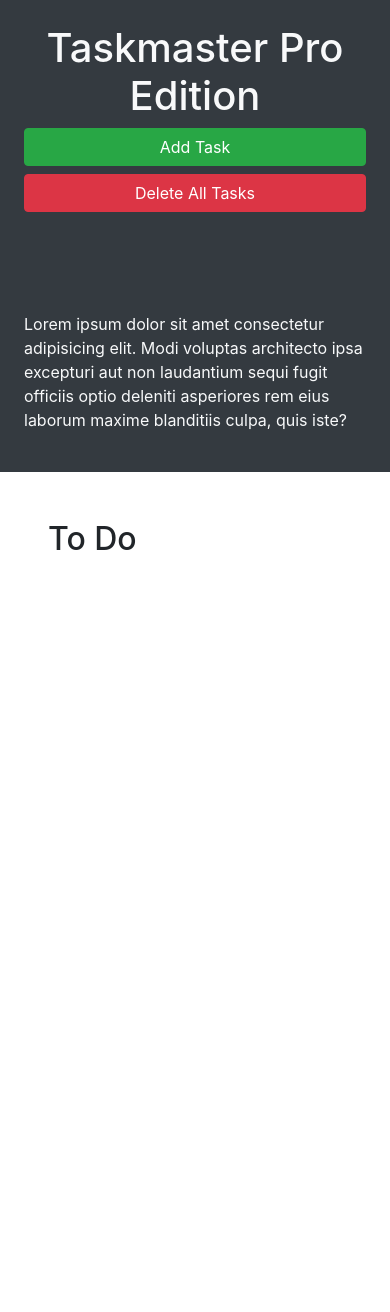
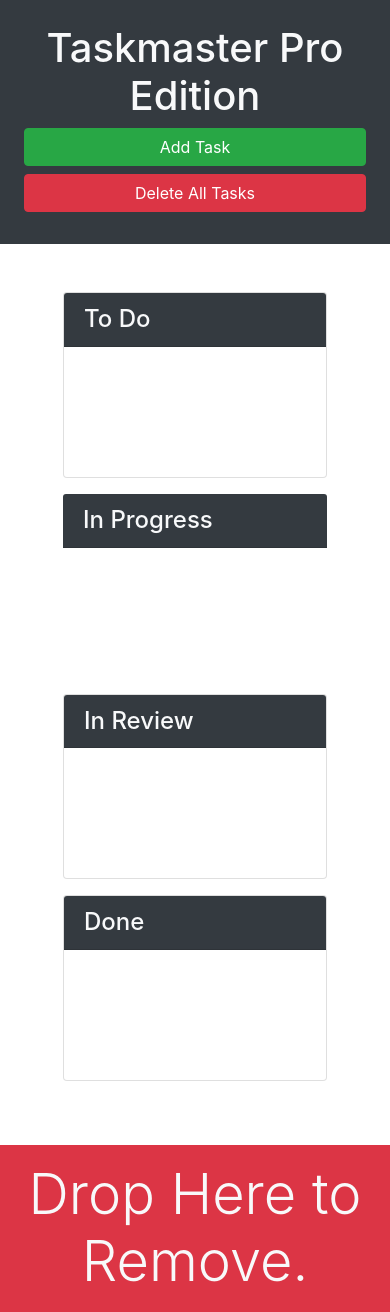
Before and after one commit to GuzmanG2023/taskmaster-pro, a plain HTML site: page index.html in a window 390 px wide. Before the commit the page ends 844 px from the top, so only its background shows below. Drawn offline with nearby package versions, Linux system fonts and the light colour scheme.

Commit message:
bootstrap layout

```diff
--- a/index.html
+++ b/index.html
@@ -13,20 +13,70 @@
 <body>
 
   <div class="row min-vh-100 no-gutters">
-    <header class="col-12 col-lg-3 bg-dark text-light d-flex flex-column p-4 p-lg-3">
-      <h1 class="text-center">Taskmaster Pro Edition</h1>
-      <button id="create-task" class="btn btn-block btn-success" data-toggle="modal" data-target="#task-form-modal">Add
-        Task</button>
-      <button id="remove-tasks" class="btn btn-block btn-danger">Delete All Tasks</button>
-      <p class="mt-auto">Lorem ipsum dolor sit amet consectetur adipisicing elit. Modi voluptas architecto ipsa
+    <header class="col-12 col-lg-3 bg-dark text-light sticky-top d-flex flex-column p-4 p-lg-3">
+      <div>
+        <h1 class="text-center"><span class="oi oi-task d-inline d-lg-none"></span>Taskmaster Pro Edition</h1>
+        <div class="ml-md-auto w-100 w-md-auto">
+          <button id="create-task" class="btn btn-block btn-success" data-toggle="modal" data-target="#task-form-modal">Add Task</button>
+          <button id="remove-tasks" class="btn btn-block btn-danger mb-2 mb-md-4"></span>Delete All Tasks</button>
+        </div>
+      </div>
+      <p class="mt-auto d-none d-lg-block">Lorem ipsum dolor sit amet consectetur adipisicing elit. Modi voluptas architecto ipsa
         excepturi aut non
         laudantium sequi fugit officiis optio deleniti asperiores rem eius laborum maxime blanditiis culpa, quis iste?
       </p>
     </header>
-    <main class="col-12 col-lg-9">
-      <div class="m-5">
-        <h2>To Do</h2>
-        <ul id="list-toDo" class="list-group"> </ul>
+    <main class="col-12 col-lg-9 d-flex flex-column">
+      <div class="m-5 row justify-content-around">
+          <!-- todo start-->
+          <div class="col-12 col-md-6 col-xl-3 mb-3">
+            <div class="card">
+              <h4 class="card-header bg-dark text-light">
+                To Do
+              </h4>
+              <ul id="list-toDo" class="list-group list-group-flush">
+              </ul>
+            </div>
+          </div>
+        <!-- todo end-->
+        <!-- in progress start-->
+          <div class="col-12 col-md-6 col-xl-3 mb-3">
+            <div class="class">
+              <h4 class="card-header bg-dark text-light">
+                In Progress
+              </h4>
+              <ul id="list-inProgress" class="list-group list-group-flush">
+              </ul>
+            </div>
+          </div>
+        <!-- in progress end -->
+        <!-- in review start -->
+          <div class="col-12 col-md-6 col-xl-3 mb-3">
+            <div class="card">
+              <h4 class="card-header bg-dark text-light">
+                In Review
+              </h4>
+              <ul id="list-inReview" class="list-group list-group-flush">
+              </ul>
+            </div>
+          </div>
+        <!-- in review end -->
+        <!-- done start -->
+          <div class="col-12 col-md-6 col-xl-3 mb-3">
+            <div class="card">
+              <h4 class="card-header bg-dark text-light">
+                Done
+              </h4>
+              <ul id="list-done" class="list-group list-group-flush">
+              </ul>
+            </div>
+          </div>
+        <!-- done end -->
+      </div>
+      <div id="trash" class="mt-auto">
+        <div class="w-100 bg-danger p-3 text-center text-light display-4">
+          Drop Here to Remove.
+        </div>
       </div>
     </main>
   </div>
@@ -46,11 +96,11 @@
           <form>
             <div class="form-group">
               <label for="modalTaskDescription">Task description</label>
-              <textarea id="modalTaskDescription" rows="3"></textarea>
+              <textarea id="modalTaskDescription" rows="3" class="form-control"></textarea>
             </div>
             <div class="form-group">
               <label for="modalDueDate">Due date</label>
-              <input type="text" id="modalDueDate" placeholder="mm/dd/yyyy" autocomplete="off" />
+              <input type="text" class="form-control" id="modalDueDate" placeholder="mm/dd/yyyy" autocomplete="off" />
             </div>
           </form>
         </div>
```
